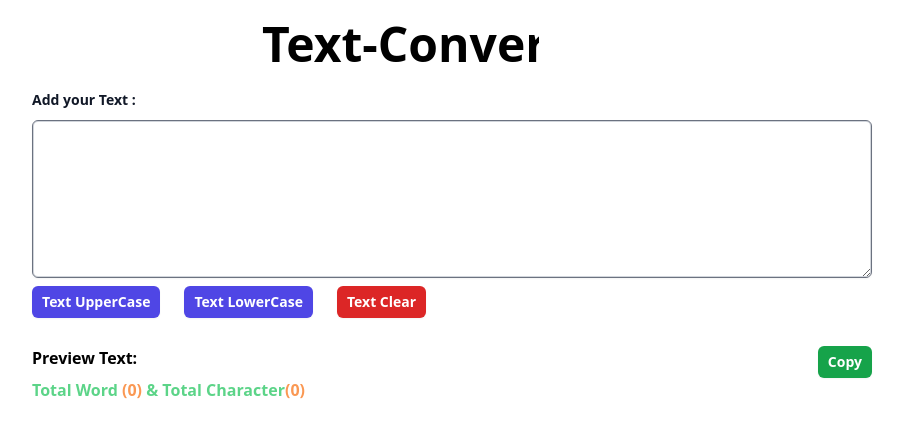
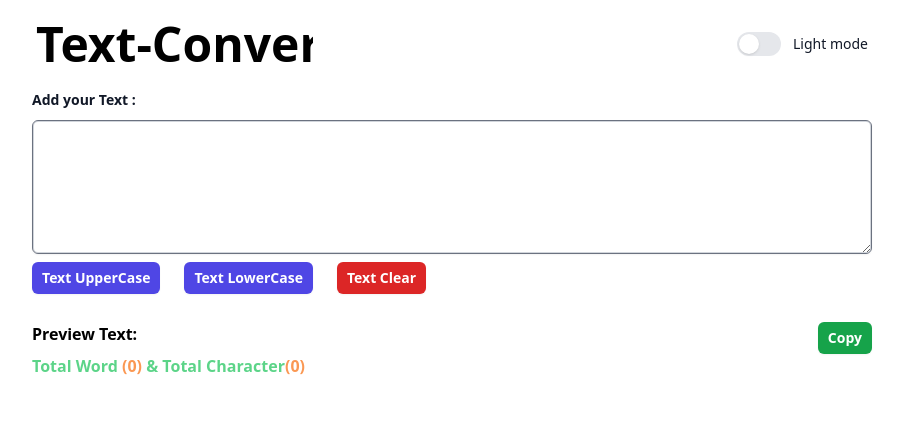
Before and after one commit to atikfaisalemon/text-converter, a React (Vite) app: page / in a window 1280 px wide. Shown: the top 438 px of the page, without its empty margins (188-1091 px from the left). Built offline with nearby package versions, Linux system fonts and the light colour scheme.

Commit message:
dark mood enabled

```diff
--- a/index.html
+++ b/index.html
@@ -6,7 +6,7 @@
     <meta name="viewport" content="width=device-width, initial-scale=1.0" />
     <title>Text Coverter</title>
   </head>
-  <body>
+  <body class="bg-white dark:bg-gray-900">
     <div id="root"></div>
     <script type="module" src="/src/main.jsx"></script>
   </body>
--- a/package.json
+++ b/package.json
@@ -10,6 +10,7 @@
     "preview": "vite preview"
   },
   "dependencies": {
+    "@headlessui/react": "^2.1.1",
     "@tailwindcss/forms": "^0.5.7",
     "react": "^18.3.1",
     "react-dom": "^18.3.1"
--- a/src/Components/Header.jsx
+++ b/src/Components/Header.jsx
@@ -1,11 +1,16 @@
+// import { useState } from "react";
+import Toggle from "./Toggle";
 export default function Header() {
   return (
-    <div className="flex items-center justify-center bg-gradient-to-tr py-5">
-      <div className="w-max">
-        <h1 className="animate-typing overflow-hidden whitespace-nowrap border-r-4 border-r-orange-500 pr-5 text-5xl text-black font-bold">
-          <span className="animate-none">Text</span>-Converter
-        </h1>
+    <>
+      <div className="flex items-center justify-between px-56 py-5 bg-white dark:bg-slate-600">
+        <div className="w-max flex items-center justify-between">
+          <h1 className="animate-typing overflow-hidden whitespace-nowrap border-r-4 border-r-orange-500 pr-5 text-5xl text-black dark:text-white font-bold">
+            Text-Converter
+          </h1>
+        </div>
+        <Toggle />
       </div>
-    </div>
+    </>
   );
 }
--- a/src/Components/TextFiled.jsx
+++ b/src/Components/TextFiled.jsx
@@ -20,10 +20,10 @@ export default function Textfield() {
   };
 
   return (
-    <div className="mx-3">
+    <div className="px-3 dark:bg-gray-900 bg-white">
       <label
         htmlFor="comment"
-        className="block text-sm font-bold leading-6 text-gray-900"
+        className="block text-sm font-bold leading-6 text-gray-900 dark:text-white"
       >
         Add your Text :
       </label>
@@ -34,14 +34,14 @@ export default function Textfield() {
           rows={6}
           name="comment"
           id="comment"
-          className="block w-full rounded-md  py-1.5 text-gray-900 shadow-sm ring-1 ring-inset ring-gray-300 placeholder:text-gray-400 focus:ring-2 focus:ring-inset sm:text-sm sm:leading-6"
+          className="block w-full rounded-md  py-1.5 text-gray-900 shadow-sm ring-1 ring-inset ring-gray-300 placeholder:text-gray-400 sm:text-sm"
         />
       </div>
       <div className="sm:flex sm:gap-6 flex justify-center md:justify-start gap-3 py-2 ">
         <button
           onClick={textUpperCase}
           type="button"
-          className="rounded-md bg-indigo-600 px-2.5 py-1.5 text-sm font-semibold text-white shadow-sm hover:bg-indigo-500 focus-visible:outline focus-visible:outline-2 focus-visible:outline-offset-2 "
+          className="rounded-md bg-indigo-600 px-2.5 py-1.5 text-sm font-semibold text-white shadow-sm hover:bg-indigo-500 focus-visible:outline focus-visible:outline-2"
         >
           Text UpperCase
         </button>
@@ -63,7 +63,7 @@ export default function Textfield() {
 
       <div className="mt-5">
         <div className="font-bold">
-          <div className="flex justify-between">
+          <div className="flex justify-between dark:text-white">
             <h2>Preview Text:</h2>
             <button
               onClick={() => {
--- /dev/null
+++ b/src/Components/Toggle.jsx
@@ -0,0 +1,44 @@
+import { useEffect, useState } from "react";
+import { Field, Label, Switch } from "@headlessui/react";
+
+function classNames(...classes) {
+  return classes.filter(Boolean).join(" ");
+}
+
+export default function Toggle() {
+  const [enabled, setEnabled] = useState(false);
+
+  if (enabled === true) {
+    document.documentElement.classList.add("dark");
+  } else {
+    document.documentElement.classList.remove("dark");
+  }
+
+  return (
+    <Field as="div" className="flex items-center">
+      <Switch
+        checked={enabled}
+        onChange={setEnabled}
+        className={classNames(
+          enabled ? "bg-indigo-600" : "bg-gray-200",
+          "relative inline-flex h-6 w-11 flex-shrink-0 cursor-pointer rounded-full border-2 border-transparent transition-colors duration-200 ease-in-out focus:outline-none focus:ring-2 focus:ring-indigo-600 focus:ring-offset-2"
+        )}
+      >
+        <span
+          aria-hidden="true"
+          className={classNames(
+            enabled ? "translate-x-5" : "translate-x-0",
+            "pointer-events-none inline-block h-5 w-5 transform rounded-full bg-white shadow ring-0 transition duration-200 ease-in-out"
+          )}
+        />
+      </Switch>
+      <Label as="span" className="ml-3 text-sm">
+        <span
+          className={`font-medium ${enabled ? "text-white" : "text-gray-900"}`}
+        >
+          {enabled ? "Dark mode" : "Light mode"}
+        </span>
+      </Label>
+    </Field>
+  );
+}
--- a/tailwind.config.js
+++ b/tailwind.config.js
@@ -2,6 +2,7 @@ import tailwindForm from "@tailwindcss/forms";
 
 /** @type {import('tailwindcss').Config} */
 export default {
+  darkMode: "class",
   content: ["./index.html", "./src/**/*.{js,ts,jsx,tsx}"],
   theme: {
     extend: {
```
Also changed, not shown: 1 other file (tests, documents, lock files or other folders).
